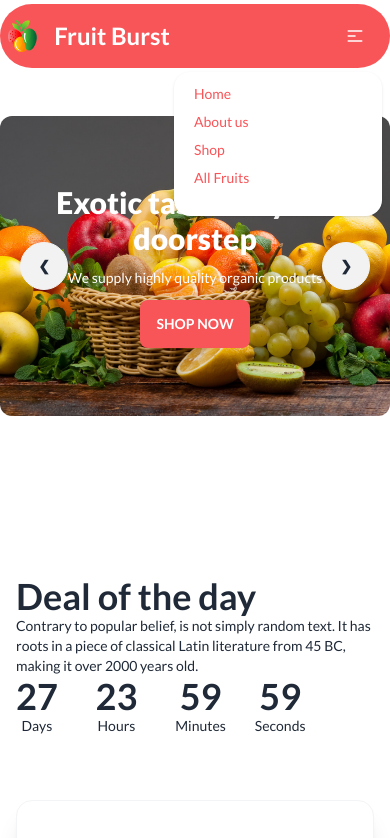
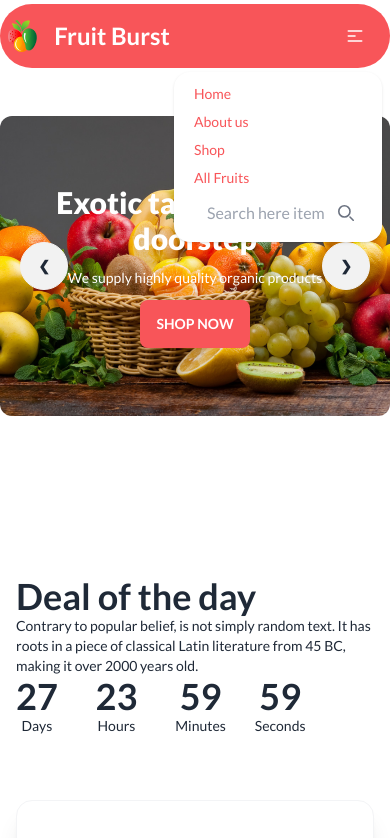
Before and after one commit to khandaker-nobinoor-islam/fruit-website-assignment-3, a plain HTML site: page index.html in a window 390 px wide. Both pictures are taken after a click on the label 355 px from the left and 36 px from the top of the page. Shown: the top 838 px of the page. Drawn offline with nearby package versions, Linux system fonts and the light colour scheme; grey boxes are pictures that could not be loaded.

Commit message:
update nav search section

```diff
--- a/index.html
+++ b/index.html
@@ -94,20 +94,20 @@
                                 </svg>
                             </span>
                         </label>
-                            <!-- <input type="text" placeholder="Search" class="input h-auto rounded-full w-full" />
-                            <div class="absolute inset-y-0 right-5 flex items-center pl-3 pointer-events-none">
+                            <input type="text" placeholder="Search here item" class="input h-auto text-black w-full" />
+                            <div class="absolute inset-y-0 right-5 flex items-center pl-4 pointer-events-none">
                                 <svg class="w-4 h-4 text-gray-500 dark:text-gray-400" aria-hidden="true"
                                     xmlns="http://www.w3.org/2000/svg" fill="none" viewBox="0 0 20 20">
                                     <path stroke="currentColor" stroke-linecap="round" stroke-linejoin="round"
                                         stroke-width="2" d="m19 19-4-4m0-7A7 7 0 1 1 1 8a7 7 0 0 1 14 0Z" />
                                 </svg>
-                            </div> -->
+                            </div>
                         </div>
                     </ul>
                 </div>
-                <div class="form-control hidden lg:flex relative">
+                <div class="hidden lg:flex relative">
                     <label class="relative block">
-                        <input class="w-96  bg-white  rounded-[50px] py-2 pl-3 pr-10 focus:outline-none hidden lg:block" placeholder="Search here" type="text" />
+                        <input class="w-96  bg-white text-black  rounded-[50px] py-3 pl-4 pr-10 focus:outline-none hidden lg:block" placeholder="Search here" type="text" />
                         <span class="absolute inset-y-0 right-0 flex items-center pr-3">
                             <svg class="h-5 w-5 fill-black hidden lg:block" xmlns="http://www.w3.org/2000/svg" x="0px" y="0px" width="30" height="30" viewBox="0 0 30 30">
                                 <path
@@ -116,14 +116,6 @@
                             </svg>
                         </span>
                     </label>
-                    <!-- <input type="text" placeholder="Search here" class="input rounded-full " />
-                    <div class="absolute inset-y-0 right-5 flex items-center pl-3 pointer-events-none">
-                        <svg class="w-4 h-4 text-gray-500 dark:text-gray-400" aria-hidden="true"
-                            xmlns="http://www.w3.org/2000/svg" fill="none" viewBox="0 0 20 20">
-                            <path stroke="currentColor" stroke-linecap="round" stroke-linejoin="round"
-                                stroke-width="2" d="m19 19-4-4m0-7A7 7 0 1 1 1 8a7 7 0 0 1 14 0Z" />
-                        </svg>
-                    </div> -->
                 </div>
             </div>
         </div>
@@ -133,7 +125,7 @@
     <!-- banner section start here -->
     <section class="max-w-screen-xl mx-auto my-12">
         <div class="carousel rounded-xl w-full">
-            <!-- slider-1 -->
+            <!-- slider-1 is here -->
             <div id="slide1"
               class="carousel-item relative  bg-no-repeat  h-[300px] md:h-[600px] w-full bg-slider1 bg-center bg-cover   ">
               <div class="hero">
@@ -151,7 +143,7 @@
               </div>
             </div>
 
-            <!-- slider-2 -->
+            <!-- slider-2 is here -->
             <div id="slide2"
               class="carousel-item relative  bg-no-repeat md:h-[600px] w-full bg-slider2 bg-center bg-cover">
               <div class="hero">
@@ -169,7 +161,7 @@
               </div>
             </div>
 
-            <!-- slider-3 -->
+            <!-- slider-3 is here -->
             <div id="slide3"
               class="carousel-item relative  bg-no-repeat md:h-[600px] w-full bg-slider3 bg-center bg-cover   ">
               <div class="hero">
@@ -187,7 +179,7 @@
               </div>
             </div>
 
-            <!-- slider-4 -->
+            <!-- slider-4 is here -->
             <div id="slide4"
               class="carousel-item relative  bg-no-repeat md:h-[600px] w-full bg-slider2 bg-center bg-cover   ">
               <div class="hero">
@@ -214,8 +206,8 @@
           </div>
     </section>
     <!-- banner section ends -->
+  </header>
 
-</header>
      <!-- time and item section start here -->
     <main class="container mx-auto p-4 lg:mb-20 ">
         <section class="space-y-16 my-24">
@@ -255,7 +247,7 @@
 
             <!-- card start section here -->
             <div class="grid grid-cols-1 md:grid-cols-2 lg:grid-cols-4 gap-4 ">
-              <!-- card-1 -->
+              <!-- card-1 here-->
               <div class="card  bg-base-100 shadow-xl border border-gray-100">
                 <figure class="px-10 pt-10">
                   <img src="./image/fruit6.png" alt="Apple" class="rounded-xl mb-5" />
@@ -277,7 +269,7 @@
                     <input type="radio" name="rating-10" class="bg-[#F85559] mask mask-star-2 mask-half-1" />
                     <input type="radio" name="rating-10" class="bg-[#F85559] mask mask-star-2 mask-half-2" />
                   </div>
-                  <!-- Open the modal using ID.showModal() method -->
+                   <!-- Open modal using ID.showModal -->
                   <button class="btn bg-primary-color" onclick="my_modal_1.showModal()">details</button>
                   <dialog id="my_modal_1" class="modal">
                     <form method="dialog" class="modal-box ">
@@ -310,7 +302,7 @@
                   </dialog>
                 </div>
               </div>
-              <!-- card-2 -->
+              <!-- card-2 here -->
               <div class="card  bg-base-100 shadow-xl border border-gray-100">
                 <figure class="px-10 pt-10">
                   <img src="./image/fruit7.png" alt="Orange" class="rounded-xl mb-3"/>
@@ -332,7 +324,7 @@
                     <input type="radio" name="rating-10" class="bg-[#F85559] mask mask-star-2 mask-half-1" />
                     <input type="radio" name="rating-10" class="bg-[#F85559] mask mask-star-2 mask-half-2" />
                   </div>
-                  <!-- Open the modal using ID.showModal() method -->
+                   <!-- Open modal using ID.showModal -->
                   <button class="btn bg-primary-color" onclick="my_modal_2.showModal()">details</button>
                   <dialog id="my_modal_2" class="modal">
                     <form method="dialog" class="modal-box ">
@@ -366,7 +358,7 @@
                 </div>
               </div>
 
-              <!-- card-3 -->
+              <!-- card-3 here-->
               <div class="card  bg-base-100 shadow-xl border border-gray-100">
                 <figure class="px-10 pt-10">
                   <img src="./image/fruit8.png" alt="Dragon Fruit" class="rounded-xl mb-5" />
@@ -388,7 +380,7 @@
                     <input type="radio" name="rating-10" class="bg-[#F85559] mask mask-star-2 mask-half-1" />
                     <input type="radio" name="rating-10" class="bg-[#F85559] mask mask-star-2 mask-half-2" />
                   </div>
-                  <!-- Open the modal using ID.showModal() method -->
+                   <!-- Open modal using ID.showModal -->
                   <button class="btn bg-primary-color" onclick="my_modal_3.showModal()">details</button>
                   <dialog id="my_modal_3" class="modal">
                     <form method="dialog" class="modal-box ">
@@ -422,7 +414,7 @@
                 </div>
               </div>
 
-              <!-- card-4 -->
+              <!-- card-4 here-->
               <div class="card  bg-base-100 shadow-xl border border-gray-100">
                 <figure class="px-10 pt-10">
                   <img src="./image/fruit9.png" alt="Banana" class="rounded-xl mb-5"/>
@@ -444,7 +436,7 @@
                     <input type="radio" name="rating-10" class="bg-[#F85559] mask mask-star-2 mask-half-1" />
                     <input type="radio" name="rating-10" class="bg-[#F85559] mask mask-star-2 mask-half-2" />
                   </div>
-                  <!-- Open the modal using ID.showModal() method -->
+                  <!-- Open modal using ID.showModal -->
                   <button class="btn bg-primary-color" onclick="my_modal_4.showModal()">details</button>
                   <dialog id="my_modal_4" class="modal">
                     <form method="dialog" class="modal-box ">
```
